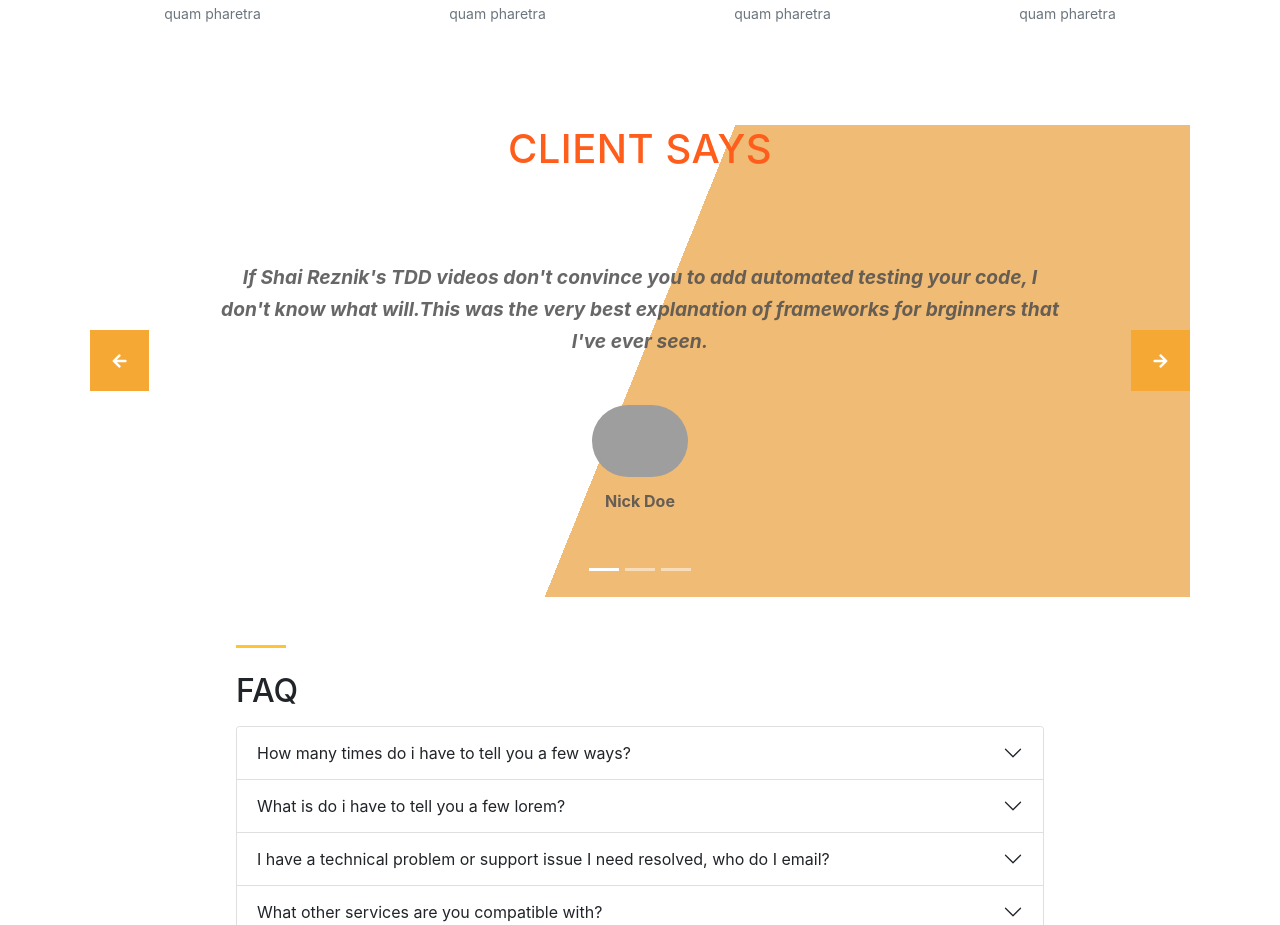
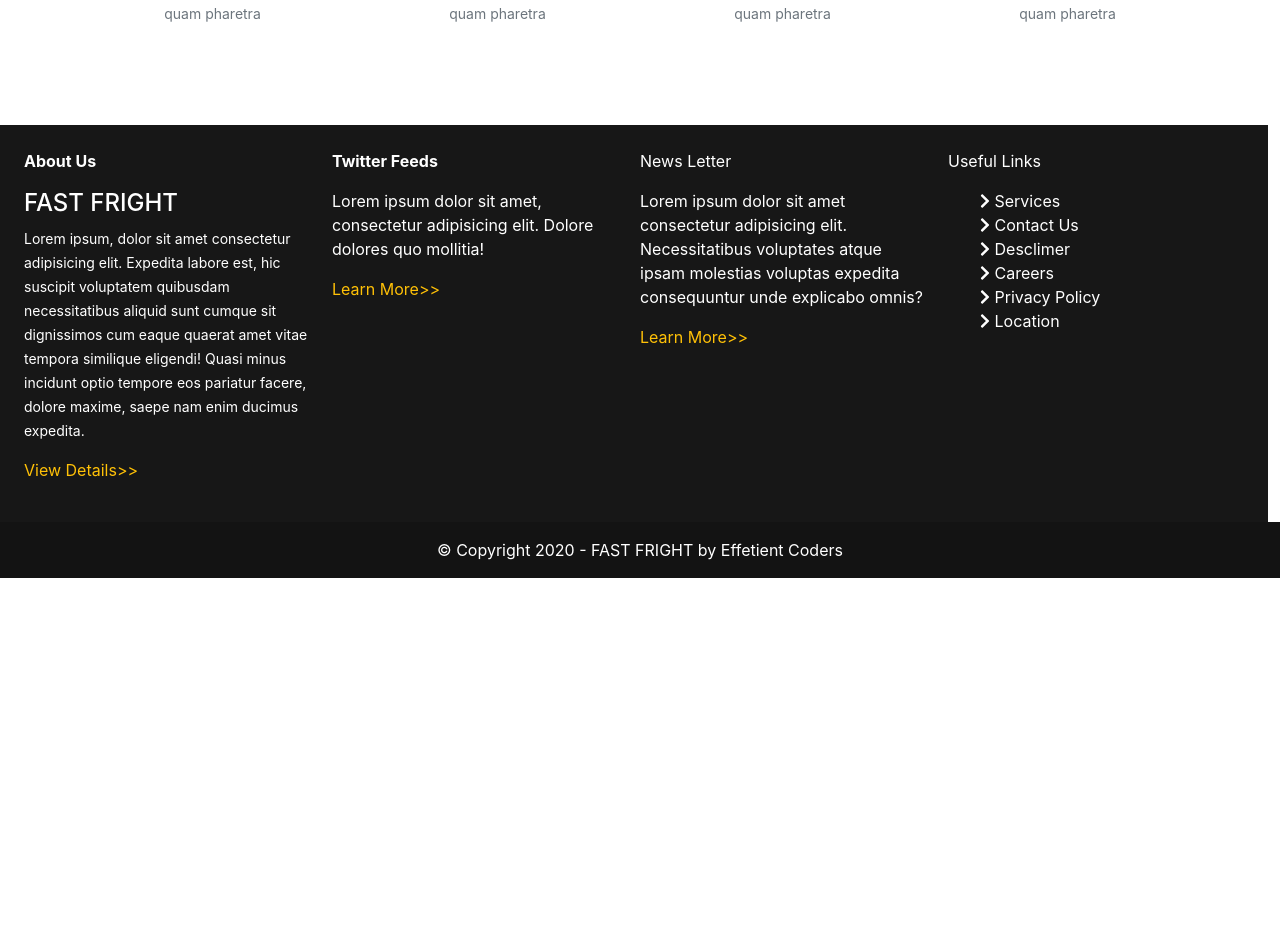
Before and after one commit to Rajdev-ullash/Fast_Fright, a React (Create React App) app in the folder client/: page / in a window 1280 px wide. Shown: the part 1560-2485 px from the top of the page. After the commit the page ends 2138 px from the top, so only its background shows below. Built offline with nearby package versions, Linux system fonts and the light colour scheme; grey boxes are pictures that could not be loaded.

Commit message:
footer added

```diff
--- a/client/src/App.js
+++ b/client/src/App.js
@@ -5,7 +5,6 @@ import AllHome from './Components/AllHome/AllHome';
 function App() {
   return (
     <div>
-      <Home/>
       <AllHome></AllHome>
     </div>
   );
--- a/client/src/Components/AllHome/Home/Footer/Footer.js
+++ b/client/src/Components/AllHome/Home/Footer/Footer.js
@@ -7,7 +7,7 @@ import { faChevronRight, faCoffee } from '@fortawesome/free-solid-svg-icons'
 const Footer = () => {
     return (
         <div>
-            <div className='footer-container text-white row p-4'>
+            <div className='footer-container text-white row w-100 p-4'>
                 <div className='col-md-3'>
                     <p><b>About Us</b> </p>
                     <h4>FAST FRIGHT</h4>
@@ -38,7 +38,7 @@ const Footer = () => {
                     </ul>
                 </div>
             </div>
-            <div className='footer-last'>
+            <div className='footer-last w-100'>
                 <p className='text-center text-white py-3 m-0'>© Copyright 2020 - FAST FRIGHT by Effetient Coders</p>
             </div>
         </div>
--- a/client/src/Components/AllHome/Home/Home.js
+++ b/client/src/Components/AllHome/Home/Home.js
@@ -1,5 +1,6 @@
 import React from 'react';
 import Faq from './Faq/Faq';
+import Footer from './Footer/Footer';
 import Testominal from './Testominal/Testominal';
 import WhatWeOffer from './WhatWeOffer/WhatWeOffer';
 
@@ -9,6 +10,7 @@ const Home = () => {
             <Testominal></Testominal>
             <Faq></Faq>
             <WhatWeOffer></WhatWeOffer>
+            <Footer></Footer>
         </div>
     );
 };
```
